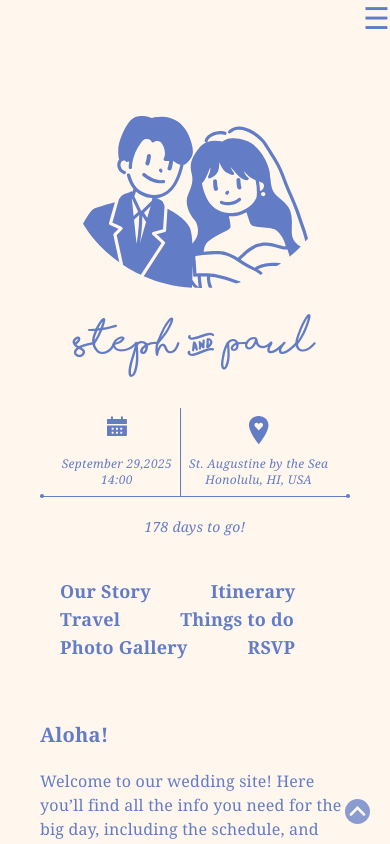
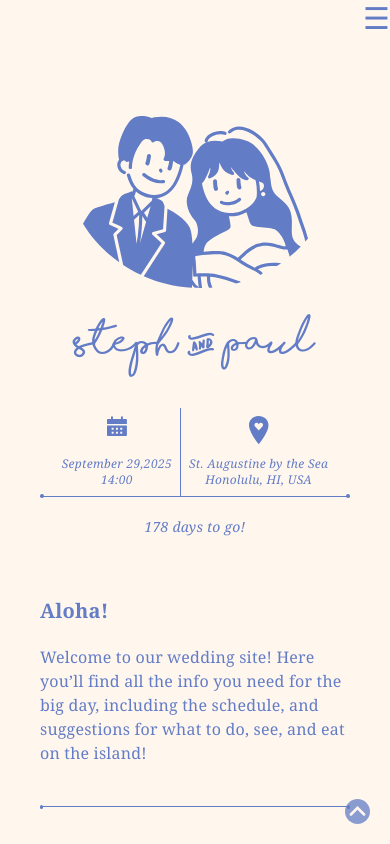
Before and after one commit to codingcapy/capyshroom, a React (Vite) app in the folder frontend/: page /home in a window 390 px wide. Shown: the top 844 px of the page. Built offline with nearby package versions, Linux system fonts and the light colour scheme.

Commit message:
website header

```diff
--- a/frontend/src/pages/WebsitePage.tsx
+++ b/frontend/src/pages/WebsitePage.tsx
@@ -88,10 +88,10 @@ export default function WebsitePage() {
                 </div>
                 <p className="text-center italic pt-5 pb-10 text-lg">
                     {" "}
-                    <Countdown />
+                    <Countdown />{" "}
                 </p>
                 <div className="flex flex-col max-w-[1000px] mx-auto">
-                    <div className="md:flex mx-auto font-bold text-lg pb-10">
+                    <div className="hidden md:flex mx-auto font-bold text-lg pb-10">
                         {[
                             "Our Story",
                             "Itinerary",
```
